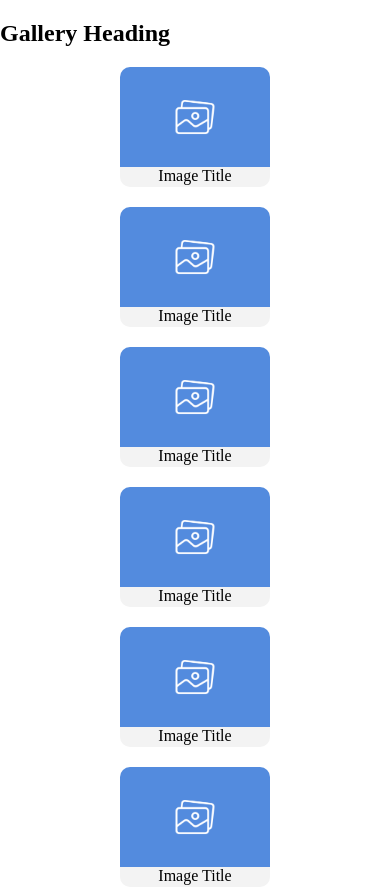
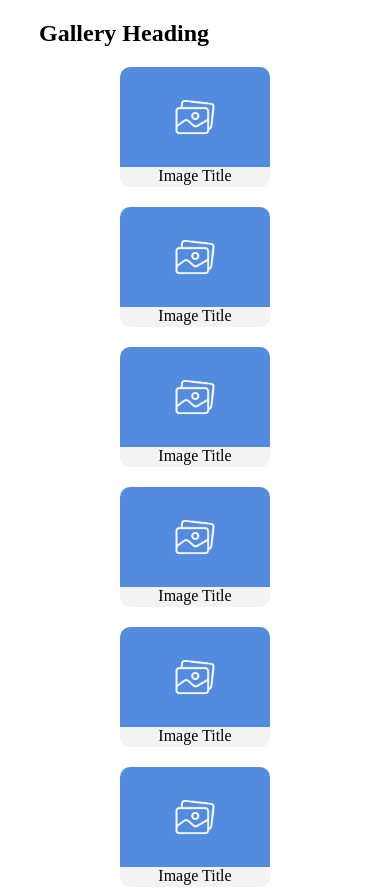
Before and after one commit to Rados87/Responsive-Gallery, a plain HTML site: page index.html in a window 390 px wide. Shown: the top 890 px of the page. Drawn offline with Linux system fonts and the light colour scheme.

Commit message:
2nd commit

```diff
--- a/index.html
+++ b/index.html
@@ -13,7 +13,8 @@
         @media all and (max-width: 768px) {
 
             body {
-            height:80vh;
+            height:100vh;
+            width:80vw;
             margin:0 auto;
             overflow:hidden;
             }
@@ -32,6 +33,7 @@
             width:80vw;
             margin:0 auto;
             }
+
 
             .container {
             display:grid;
```
